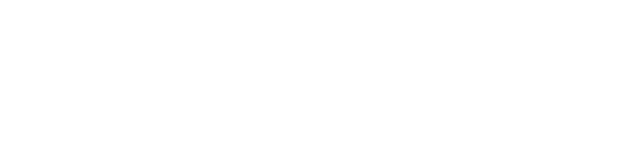
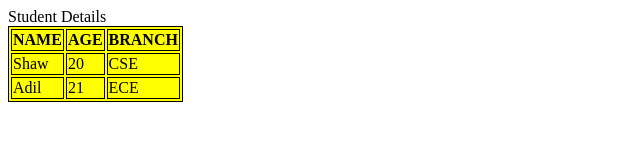
Before and after one commit to acciojob/table-practise-sai9604, a website: page main.html in a window 1280 px wide. Shown: the whole page, without its empty margins (0-640 px from the left). Drawn offline with Linux system fonts and the light colour scheme.

Commit message:
created a submission

```diff
--- a/main.html
+++ b/main.html
@@ -8,6 +8,25 @@
 
 <body>
 	<!-- the entire body must be written by student -->
+	<caption>Student Details</caption>
+	<table>
+		<tr>
+			<th>NAME</th>
+			<th>AGE</th>
+			<th>BRANCH</th>
+		</tr>
+		<tr>
+			<td>Shaw</td>
+			<td>20</td>
+			<td>CSE</td>
+		</tr>
+		<tr>
+			<td>Adil</td>
+			<td>21</td>
+			<td>ECE</td>
+		</tr>
+
+	</table>
     <script type="text/javascript" src="./script.js">
 </script>
 
--- a/styles.css
+++ b/styles.css
@@ -1 +1,4 @@
-/*  your css code here. If applicable */
+table,td,th {
+	border:1px solid black;
+	background-color:yellow;
+}
```
